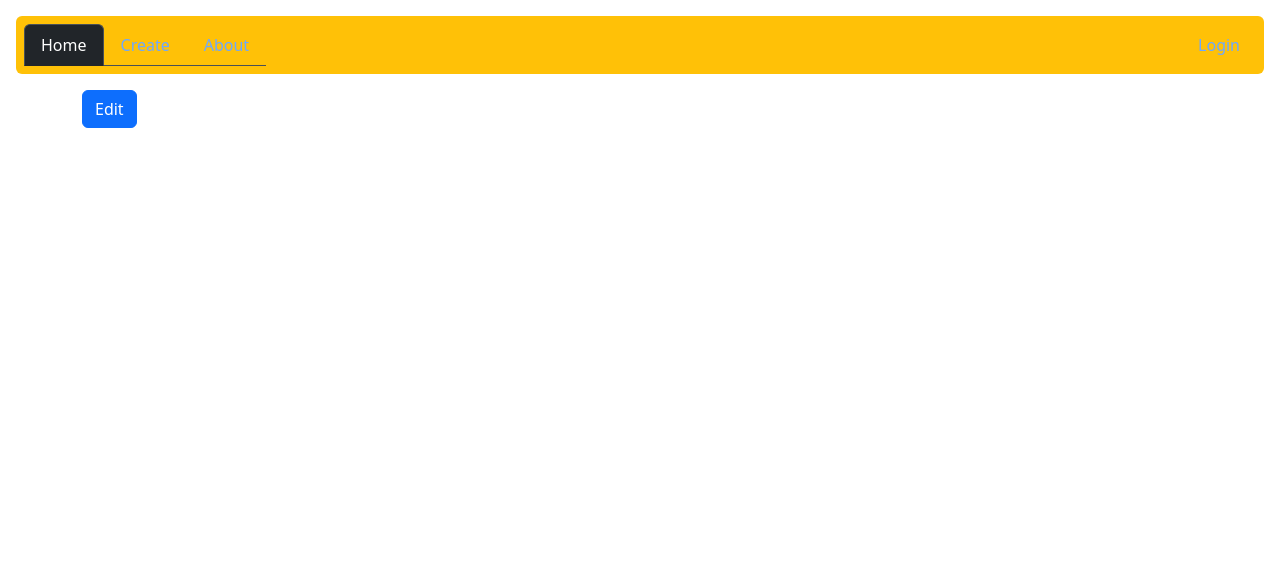
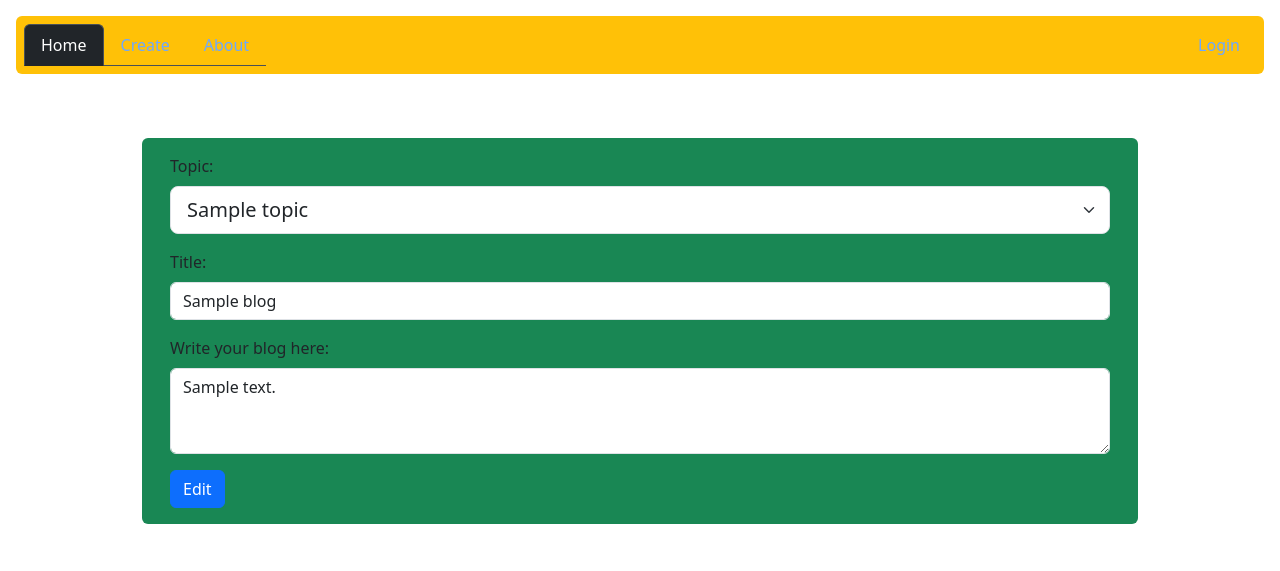
Before and after one commit to Royweru/Blogs-django, a Django app: template templates/base/editblog.html in a window 1280 px wide. Shown: the top 571 px of the page. Run offline with Django 4.2, Linux system fonts and the light colour scheme; the template is opened without the code that fills it: most values are stand-ins (such as "Sample title", 1, 10 or a date in 2020).

Commit message:
modified:   blog/__pycache__/views.cpython-311.pyc 	modified:   blog/views.py 	modified:   db.sqlite3 	modified:   templates/base/editblog.html 	modified:   templates/base/newpost.html

```diff
--- a/templates/base/editblog.html
+++ b/templates/base/editblog.html
@@ -1,15 +1,53 @@
-{% extends "Main.html" %}
+{% extends "Main.html" %} {% block content %}
+<div class="container">
+  <div class="row">
+    <form action="" method="post">
+      {% csrf_token %}
+      <div class="container-fluid">
+        <div class="row m-5 bg-success p-3 rounded">
+          <div class="col-md-12 ">
+            <div class="mb-3">
+              <label for="exampleFormControlInput1" class="form-label"
+                >Topic:</label
+              >
+              <select class="form-select form-select-lg mb-3" name="topic" id="exampleFormControlInput1">
 
+                <option value="{{topic.name}}">{{topic}}</option>
 
-{% block content %}
-<div class="container">
-    <div class="row">
-        <form action="" method="post">
-            {% csrf_token %}
-            {{form.as_p}}
+              </select>
+            </div>
+            <div class="mb-3">
+              <label for="exampleFormControlInput1" class="form-label"
+                >Title:</label
+              >
+              <input
+                class="form-control"
+                value="{{blog.title}}"
+                name="title"
+                type="text"
+                placeholder="title"
+                aria-label="default input example"
+              />
+            </div>
+            <div class="mb-3">
+              <label for="exampleFormControlTextarea1" class="form-label"
+                >Write your blog here:</label
+              >
+              <textarea
+                class="form-control"
+                name="body"
+                id="exampleFormControlTextarea1"
+                rows="3"
+              >
+{{blog.body}}</textarea
+              >
+            </div>
+
             <button type="submit" class="btn btn-primary">Edit</button>
-        </form>
-
-    </div>
+          </div>
+        </div>
+      </div>
+    </form>
+  </div>
 </div>
 {% endblock content %}
```
Also changed, not shown: blog/views.py (+29 -16 lines), templates/base/newpost.html (+7 -7 lines), db.sqlite3.
